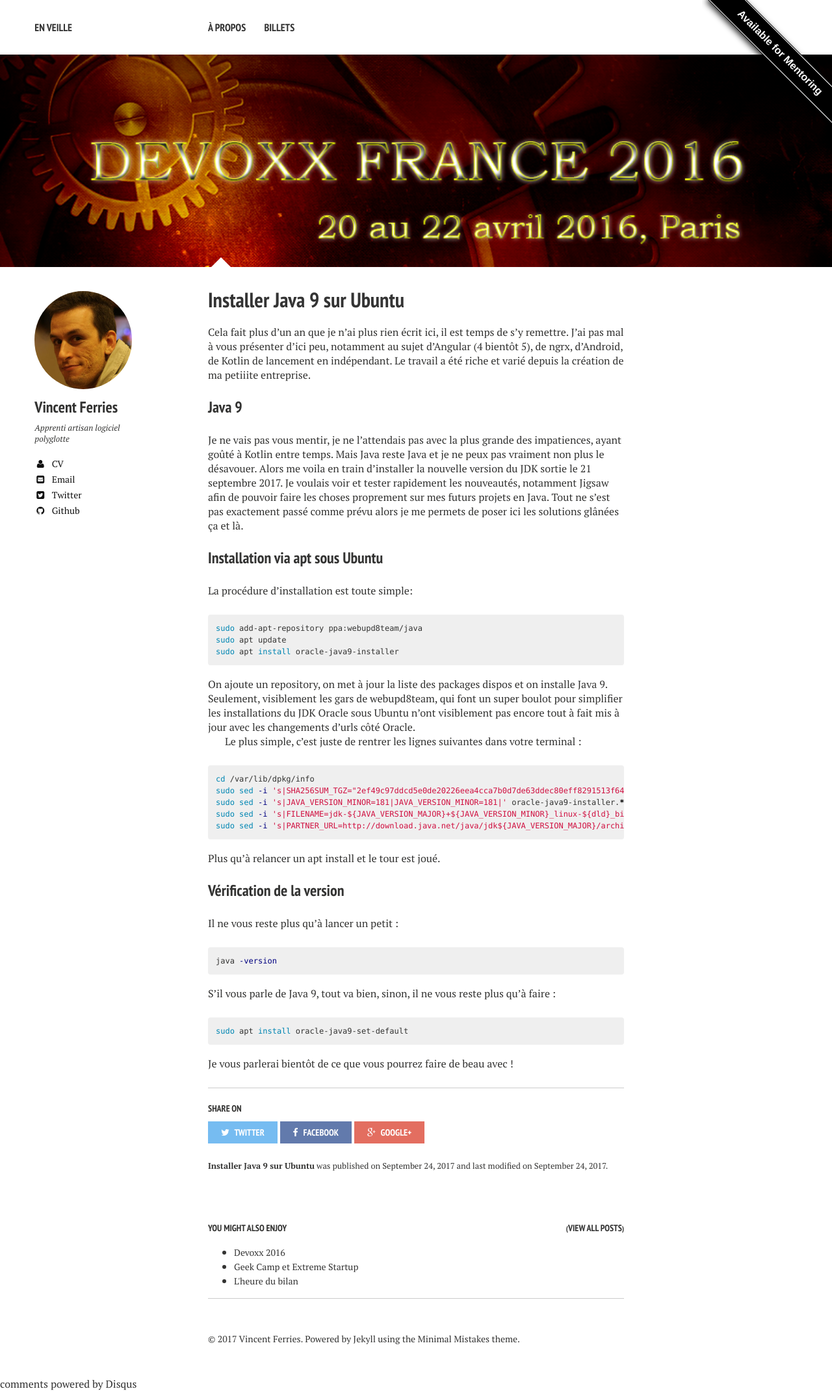
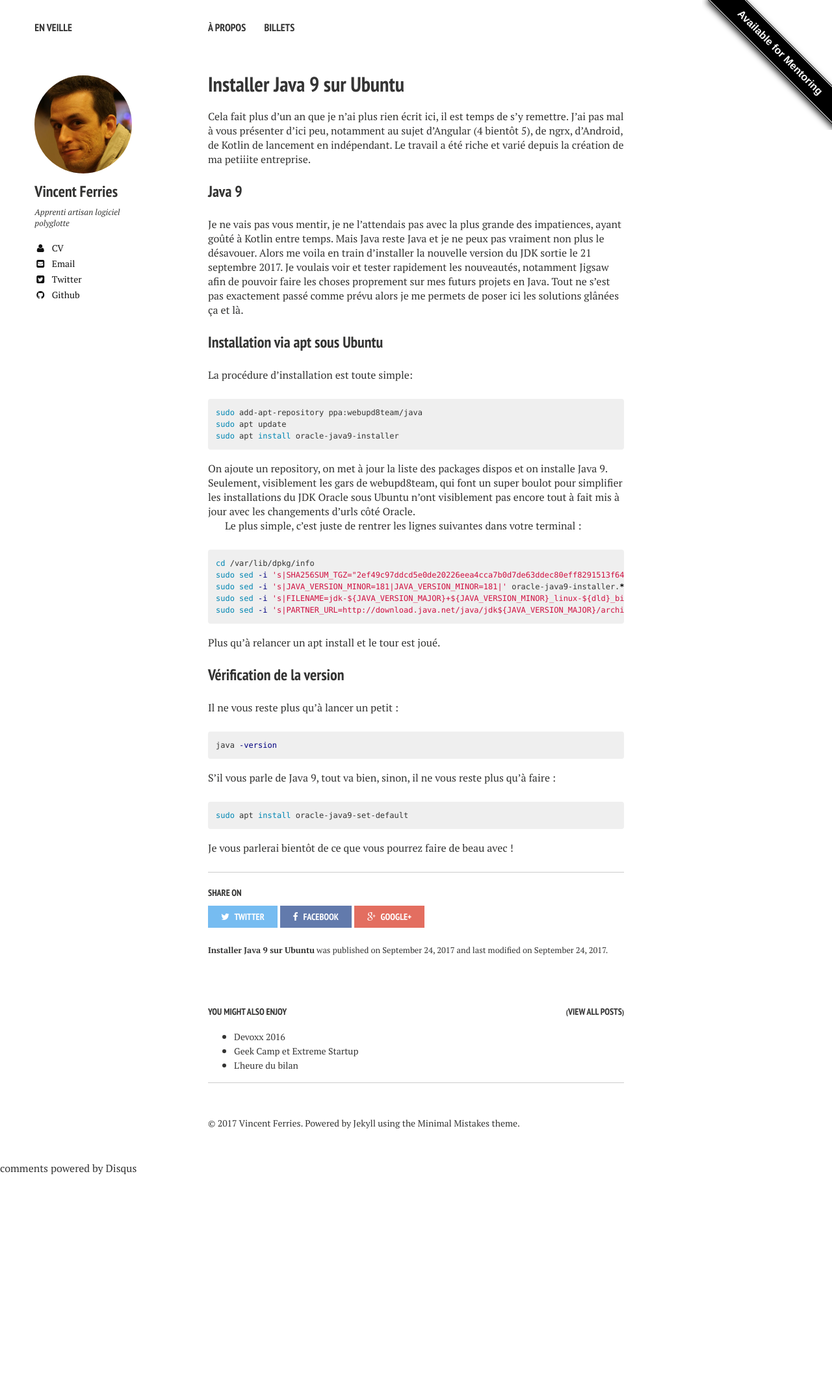
Before and after one commit to vferries/blog, a Jekyll site: the page built from _posts/2017-09-24-Installation-java9-ubuntu.md, in a window 1280 px wide. Shown: the whole page at 65% size. Built offline with Jekyll 4.4.1, drawn with Linux system fonts in a browser that asks for light colours; nearby versions of some CDN libraries; comment, search, counter and statistics services are not loaded; after the commit the page ends 1809 px from its top, so only the background shows below that.

Commit message:
Suppression bandeau.

```diff
--- a/_posts/2017-09-24-Installation-java9-ubuntu.md
+++ b/_posts/2017-09-24-Installation-java9-ubuntu.md
@@ -5,8 +5,6 @@
 tags: [java 9, ubuntu]
 modified: 2017-09-24
 comments: true
-image:
-  feature: devoxx_fr_2016.png
 ---
 
 Cela fait plus d'un an que je n'ai plus rien écrit ici, il est temps de s'y remettre.
```
